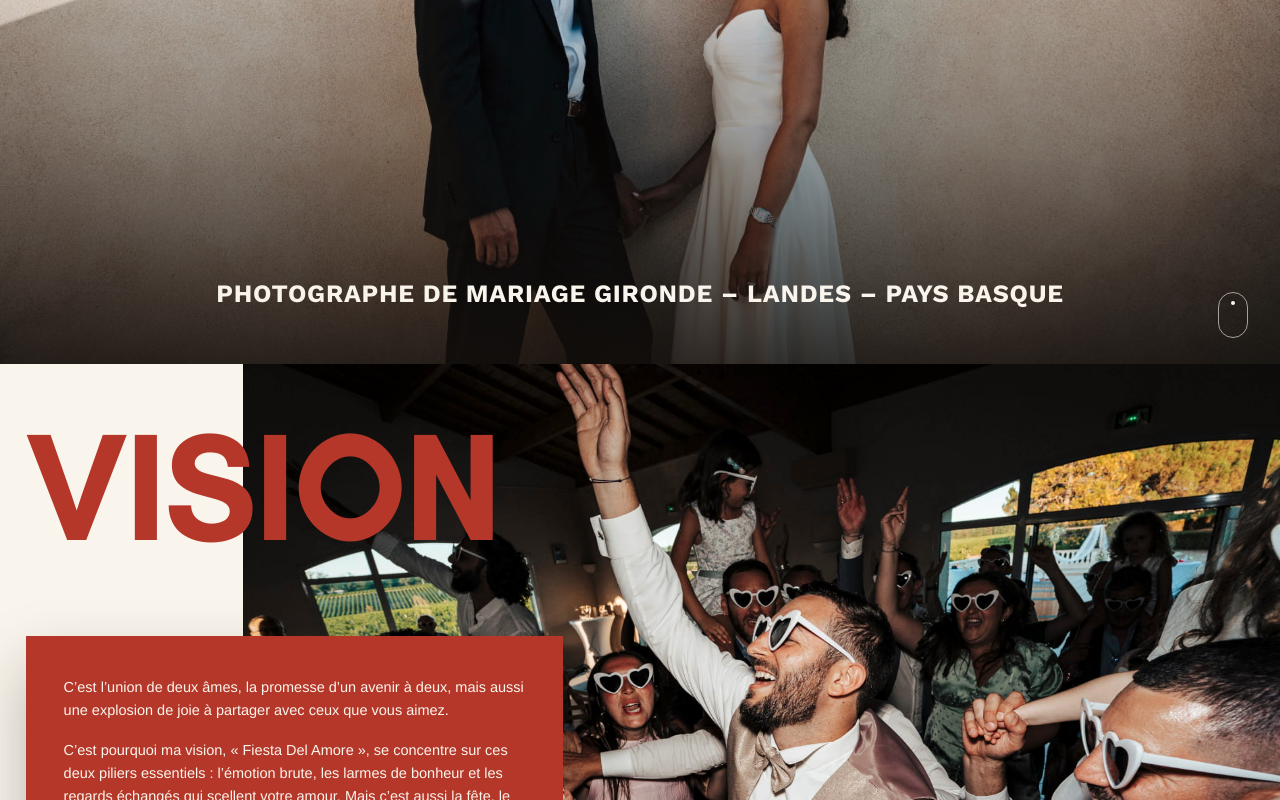
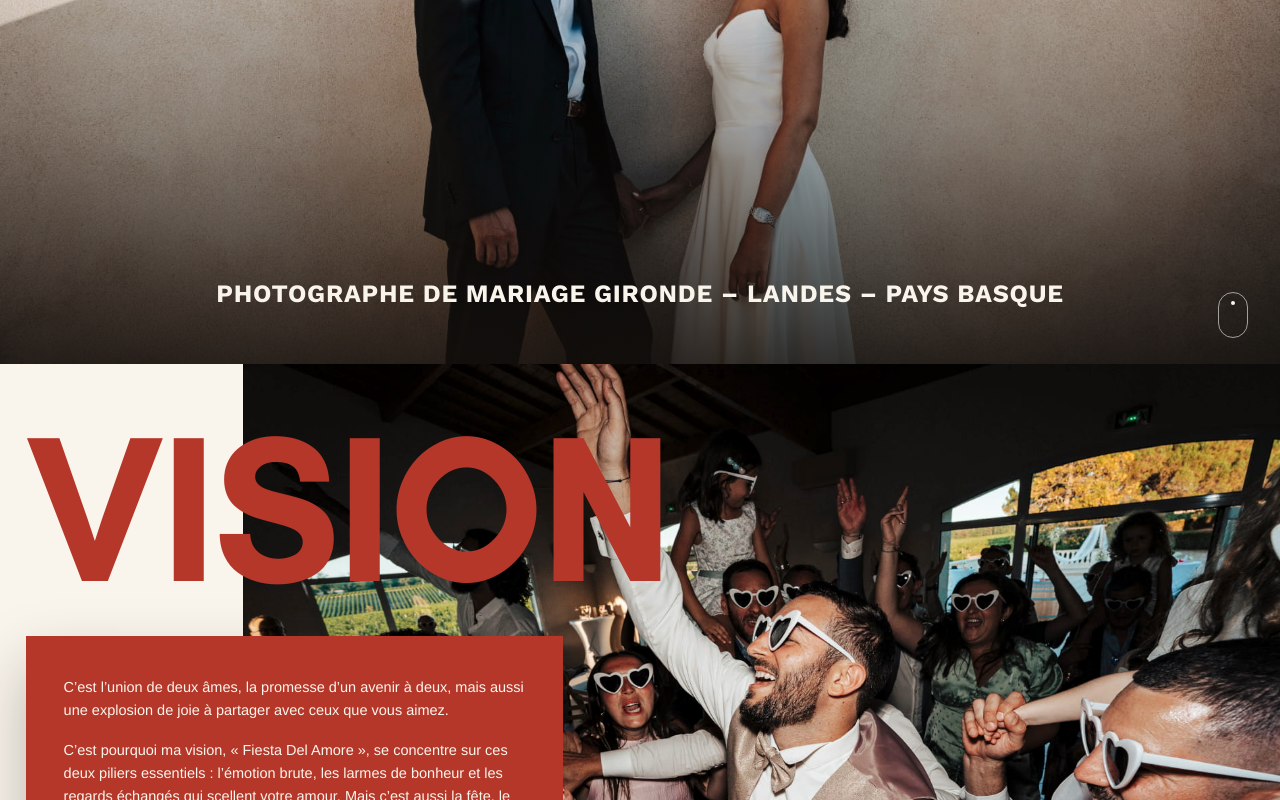
Before and after one commit to saslandeco-cmyk/tioto-photographe, a Next.js app: page / in a window 1280 px wide. Shown: the part 436-1236 px from the top of the page. Built offline with nearby package versions, Linux system fonts and the light colour scheme.

Commit message:
Change font size to 200px in Vision.module.css

```diff
--- a/app/components/Vision.module.css
+++ b/app/components/Vision.module.css
@@ -36,7 +36,7 @@
   font-weight: 700;
   text-transform: uppercase;
   color: var(--red);
-  font-size: clamp(64px, 11.5vw, 168px);
+  font-size: 200px;
   line-height: 0.86;
   letter-spacing: -0.01em;
   transform: scaleY(1.05);
```
